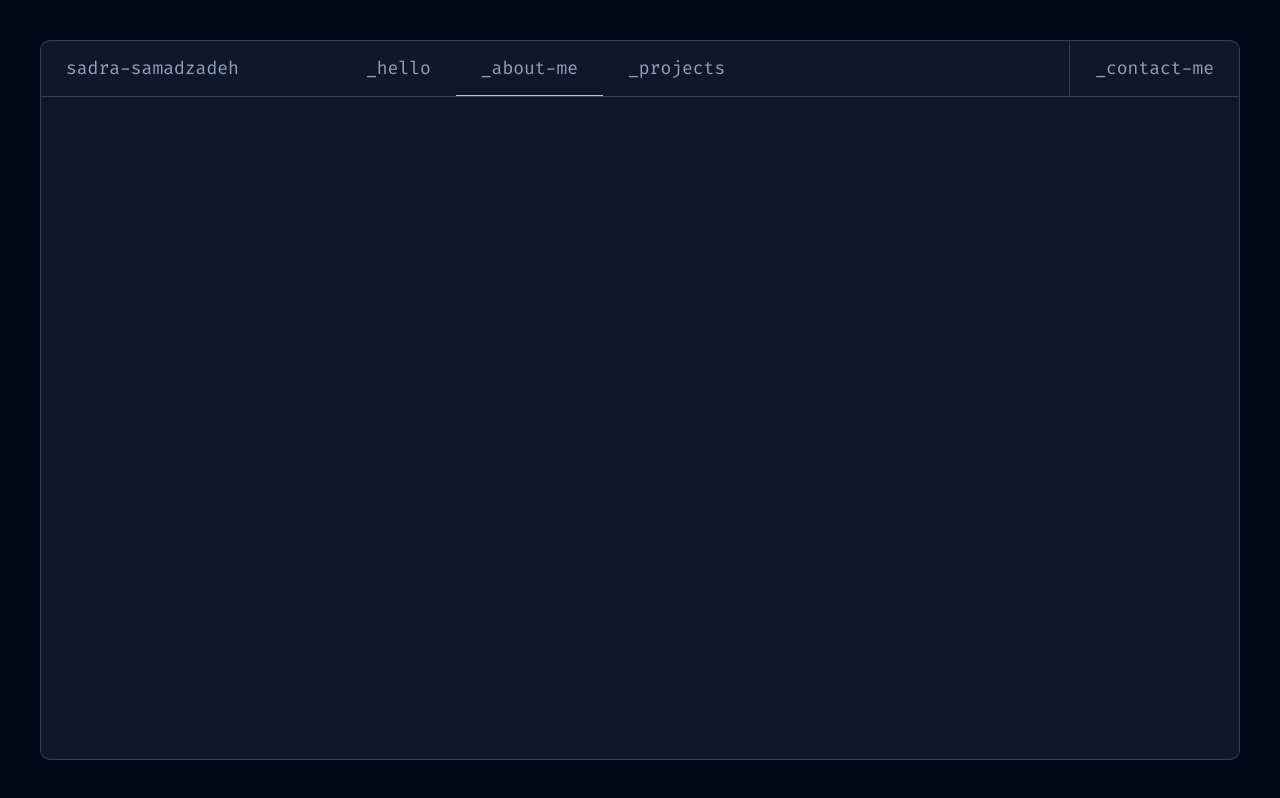
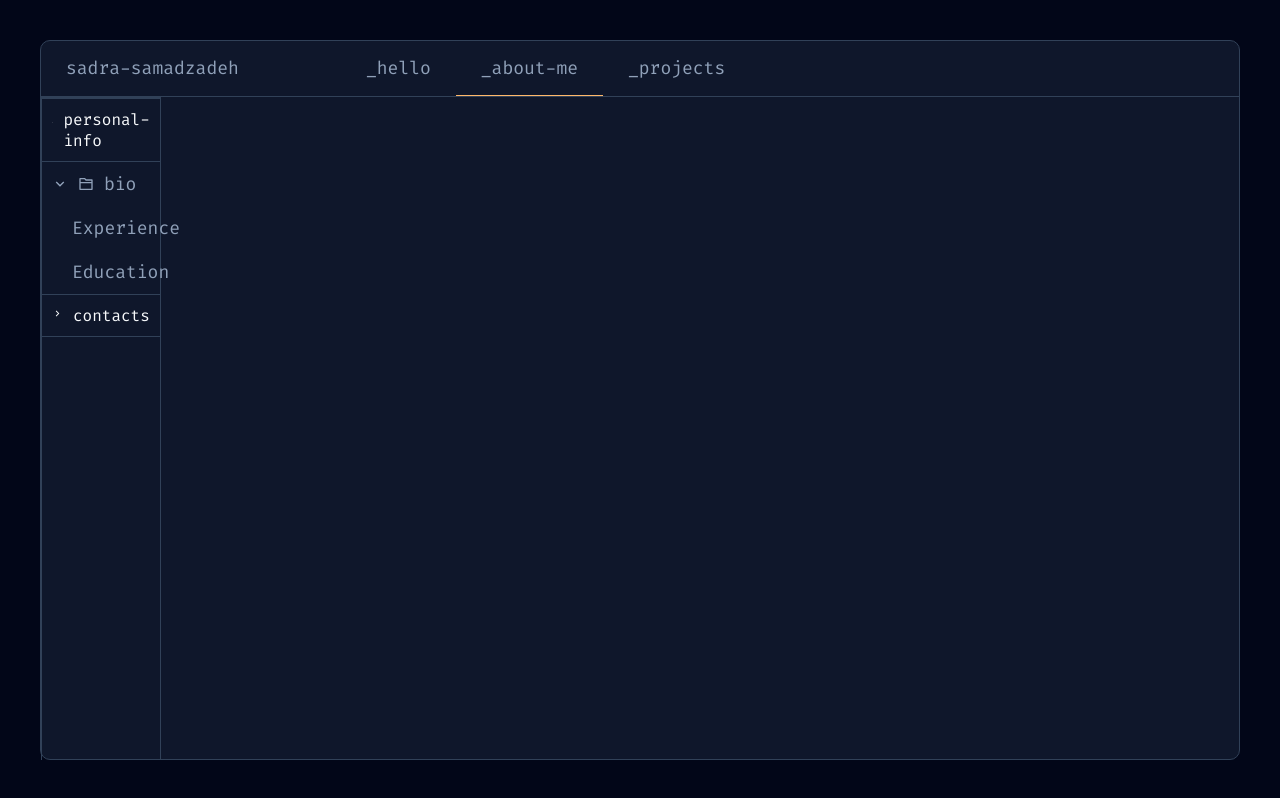
Before and after one commit to SadraSamadzadeh/portfolio, a React (Vite) app: page / in a window 1280 px wide. Both pictures are taken after a click on the link "_about-me". Built offline with nearby package versions, Linux system fonts and the light colour scheme; a web font is replaced by a local one.

Commit message:
added the about me section with the folders and luckily no complex problems I think I am really good at this noww haha

```diff
--- /dev/null
+++ b/src/Icons/Icons.tsx
@@ -0,0 +1,15 @@
+import Folder from "../_components/Folder";
+
+export const Icons = {
+    Folder: () => (
+        <svg xmlns="http://www.w3.org/2000/svg" viewBox="0 0 24 24" fill="currentColor"><path d="M12.4142 5H21C21.5523 5 22 5.44772 22 6V20C22 20.5523 21.5523 21 21 21H3C2.44772 21 2 20.5523 2 20V4C2 3.44772 2.44772 3 3 3H10.4142L12.4142 5ZM20 11H4V19H20V11ZM20 9V7H11.5858L9.58579 5H4V9H20Z"></path></svg>
+    ),
+    ArrowRight: (props?: React.SVGProps<SVGSVGElement>) => (
+        <svg {...props} xmlns="http://www.w3.org/2000/svg" viewBox="0 0 24 24" fill="currentColor"><path d="M13.1717 12.0007L8.22192 7.05093L9.63614 5.63672L16.0001 12.0007L9.63614 18.3646L8.22192 16.9504L13.1717 12.0007Z"></path></svg>
+        ),
+    File: () => (
+        <svg width="16" height="17" viewBox="0 0 16 17" fill="none" xmlns="http://www.w3.org/2000/svg">
+        <path d="M1.99999 2.5H14C14.3682 2.5 14.6667 2.79848 14.6667 3.16667V13.8333C14.6667 14.2015 14.3682 14.5 14 14.5H1.99999C1.63181 14.5 1.33333 14.2015 1.33333 13.8333V3.16667C1.33333 2.79848 1.63181 2.5 1.99999 2.5ZM4.66666 10.8333V8.16667L6 9.5L7.33333 8.16667V10.8333H8.66666V6.16667H7.33333L6 7.5L4.66666 6.16667H3.33333V10.8333H4.66666ZM12 8.83333V6.16667H10.6667V8.83333H9.33333L11.3333 10.8333L13.3333 8.83333H12Z" fill="#62748E"/>
+        </svg>
+    ),
+}
--- /dev/null
+++ b/src/_components/Folder.tsx
@@ -0,0 +1,76 @@
+import React, { useState } from 'react'
+import styled from 'styled-components'
+import { Icons } from '../Icons/Icons'
+
+const Folder = ({title, color, items}: {title: string, color: string, items: string[]}) => {
+    const [show, setShow] = useState(true);
+  return (
+    <Container>
+        <MainContainer onClick={() => setShow(!show)}>
+        <Icon>
+            <Icons.ArrowRight style={show ? {transform: 'rotate(90deg)'} : {}} />
+        </Icon>
+
+        <Icon>
+            <Icons.Folder />
+        </Icon>
+
+        <Title>
+            {title}
+        </Title>
+        </MainContainer>
+        <ItemsContainer style={show ? {display: 'none'} : {}}>
+        <Items>
+
+            {items.map((item, index) => (
+                <MainContainer>
+                    <Icon>
+            <div />
+             </Icon>
+
+             <Icon>
+                 <Icons.File />
+             </Icon>
+                <Item key={index}>
+                    {item}
+                </Item>
+                </MainContainer>
+
+            ))}
+        </Items>
+        </ItemsContainer>
+
+    </Container>
+  )
+}
+
+const Container = styled.div`
+`
+export const Icon = styled.div`
+   width: 16px;
+   height: 16px;
+`
+const MainContainer = styled.div`
+    display: flex;
+    flex-direction: row;
+    align-items: center;
+    padding: 10px;
+    gap: 10px;
+    cursor: pointer;
+
+`
+const ItemsContainer = styled.div`
+`
+const Title = styled.div`
+
+`
+const Items = styled.div`
+    display: flex;
+    flex-direction: column;
+    margin-left: 0px;
+`
+const Item = styled.div`
+
+`
+
+export default Folder
--- a/src/_components/Navbar.tsx
+++ b/src/_components/Navbar.tsx
@@ -1,9 +1,10 @@
 import React from 'react'
 import styled from 'styled-components'
 import { theme } from '../style/theme'
-import { page, ViewType } from '../atoms/general'
+import { mobileAtom, page, ViewType } from '../atoms/general'
 import { useAtom } from 'jotai'
 const Navbar = () => {
+        const mobile = useAtom(mobileAtom);
     const [currentView, setView] = useAtom(page);
     const navItems: ViewType[] = ['_hello', '_about-me', '_projects', '_contact-me'];
   return (
@@ -13,13 +14,13 @@ const Navbar = () => {
             sadra-samadzadeh
         </Item>
         {navItems.filter((item) => item !== '_contact-me').map((item) => (
-            <Item key={item} active={currentView === item} onClick={() => setView(item)}>{item}</Item>
+            <Item style={mobile ? {display: 'hidden'} : {}} key={item} active={currentView === item} onClick={() => setView(item)}>{item}</Item>
         ))}
         </NavOptionsRight>
 
-        <Item active={currentView === '_contact-me'} onClick={() => setView('_contact-me')} style={{borderRight: 'none', borderLeft: `1px solid ${theme.colors.primaryLighter}`}}>
+        {/* <Item style={mobile ? {display: 'hidden'} : {}} active={currentView === '_contact-me'} onClick={() => setView('_contact-me')} style={{borderRight: 'none', borderLeft: `1px solid ${theme.colors.primaryLighter}`}}>
             _contact-me
-        </Item>
+        </Item> */}
     </Container>
   )
 }
--- /dev/null
+++ b/src/_components/Section.tsx
@@ -0,0 +1,45 @@
+import React from 'react'
+import styled from 'styled-components'
+import Folder, { Icon } from './Folder'
+import { Icons } from '../Icons/Icons'
+import { theme } from '../style/theme'
+
+const Section = ({title, children} : {title: string, children?: React.ReactNode}) => {
+  return (
+    <Container>
+            <Header>
+            <Icon>
+                <Icons.ArrowRight />
+            </Icon>
+            <Title>
+                {title}
+            </Title>
+            </Header>
+            <Content>
+                {children}
+            </Content>
+    </Container>
+  )
+}
+const Container = styled.div`
+    display: flex;
+    flex-direction: column;
+
+`
+const Header = styled.div`
+    display: flex;
+    flex-direction: row;
+    align-items: center;
+    padding: 10px;
+    gap: 10px;
+    border-bottom: 1px solid ${p => p.theme.colors.primaryLighter};
+    border-top: 1px solid ${p => p.theme.colors.primaryLighter};
+    color: ${p => p.theme.colors.white};
+
+`
+const Content = styled.div`
+`
+const Title = styled.div`
+font-size: 16px;
+`
+export default Section
--- /dev/null
+++ b/src/_components/Sidebar.tsx
@@ -0,0 +1,33 @@
+import React from 'react'
+import styled from 'styled-components'
+import Section from './Section'
+import Folder from './Folder'
+
+const Sidebar = () => {
+  return (
+    <Main>
+        <Section title='personal-info'>
+            <Folder title="bio" color="red" items={['about-me', 'hobbies']}>
+            </Folder>
+            <Folder title="Experience" color="red" items={['USF.SPORT', 'Inmotio', 'Inmotio']}>
+            </Folder>
+            <Folder title="Education" color="red" items={['University']}>
+            </Folder>
+        </Section>
+        <Section title='contacts'>
+
+        </Section>
+    </Main>
+  )
+}
+
+const Main = styled.div`
+    max-width: 10%;
+    border: 1px solid ${p => p.theme.colors.primaryLighter};
+    height: 100%;
+    display: flex;
+    flex-direction: column;
+    justify-content: flex-start;
+`
+
+export default Sidebar
--- a/src/routes/Layout.tsx
+++ b/src/routes/Layout.tsx
@@ -3,6 +3,7 @@ import Navbar from '../_components/Navbar'
 import Home from './home'
 import { useAtom } from 'jotai';
 import { page } from '../atoms/general'
+import AboutMe from './about';
 
 const Layout = () => {
   const [content] = useAtom(page);
@@ -11,6 +12,7 @@ const Layout = () => {
     <MainContanier>
         <Navbar />
         {content === '_hello' && <Home />}
+        {content === '_about-me' && <AboutMe />}
     </MainContanier>
     </>
   )
--- /dev/null
+++ b/src/routes/about/index.tsx
@@ -0,0 +1,10 @@
+import React from 'react'
+import Sidebar from '../../_components/Sidebar'
+
+const AboutMe = () => {
+  return (
+    <div><Sidebar/></div>
+  )
+}
+
+export default AboutMe
--- a/src/style/GlobalStyle.tsx
+++ b/src/style/GlobalStyle.tsx
@@ -10,10 +10,11 @@ export const GlobalStyle = createGlobalStyle`
 		padding:0;
 		font-family: 'Barlow Semi Condensed', sans-serif;
 		font-size: 18px;
-		color: ${p => p.theme.colors.primary};
+		color: ${p => p.theme.colors.textPrimary};
 		background-color: ${p => p.theme.colors.background};
 		font-family: 'Fira Code', monospace;
 		overflow-y: hidden;
+
 	}
 
 
```
Also changed, not shown: src/_components/LandingSummary.tsx (+12 -10 lines), 1 other file (tests, documents, lock files or other folders).
